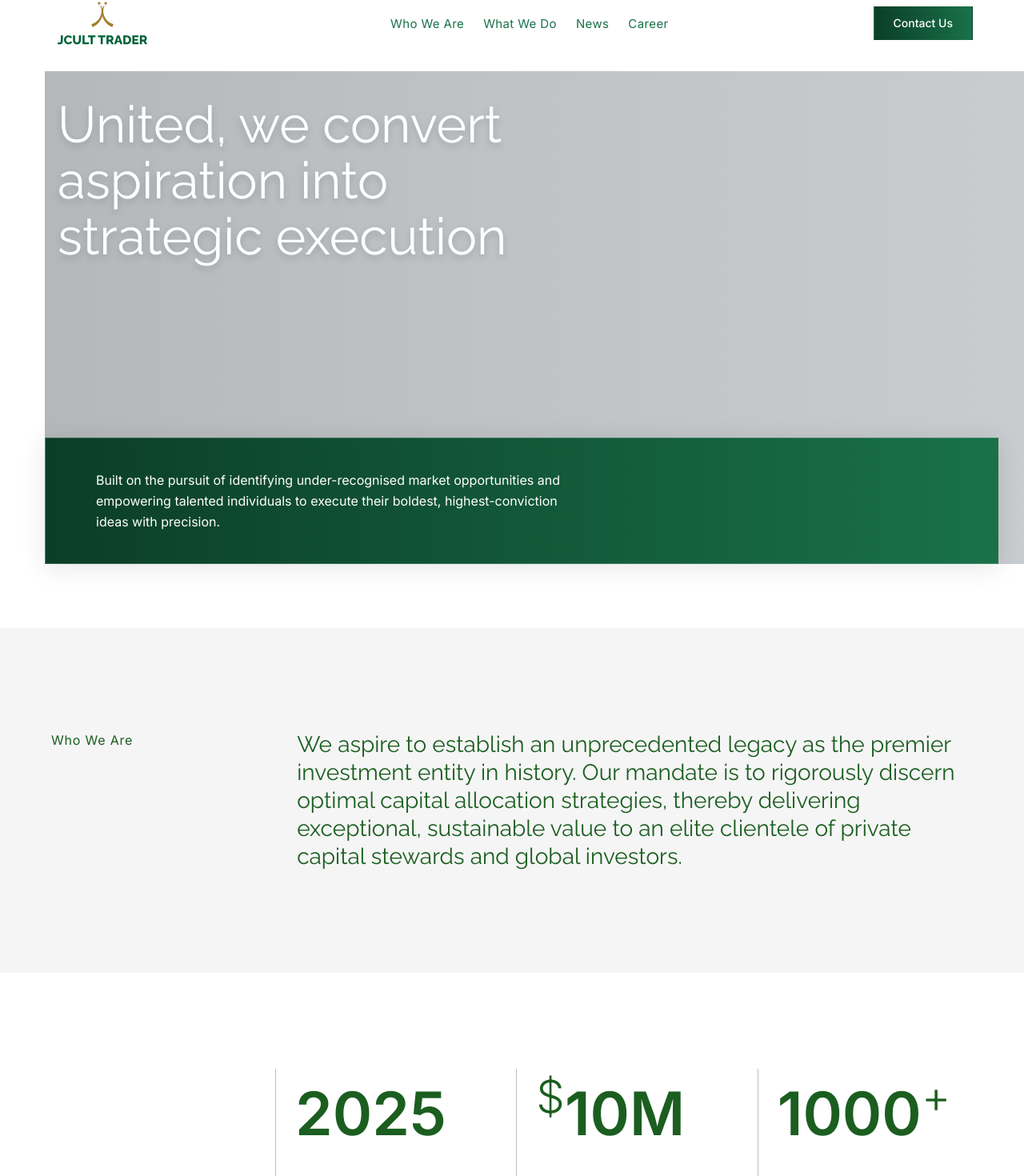
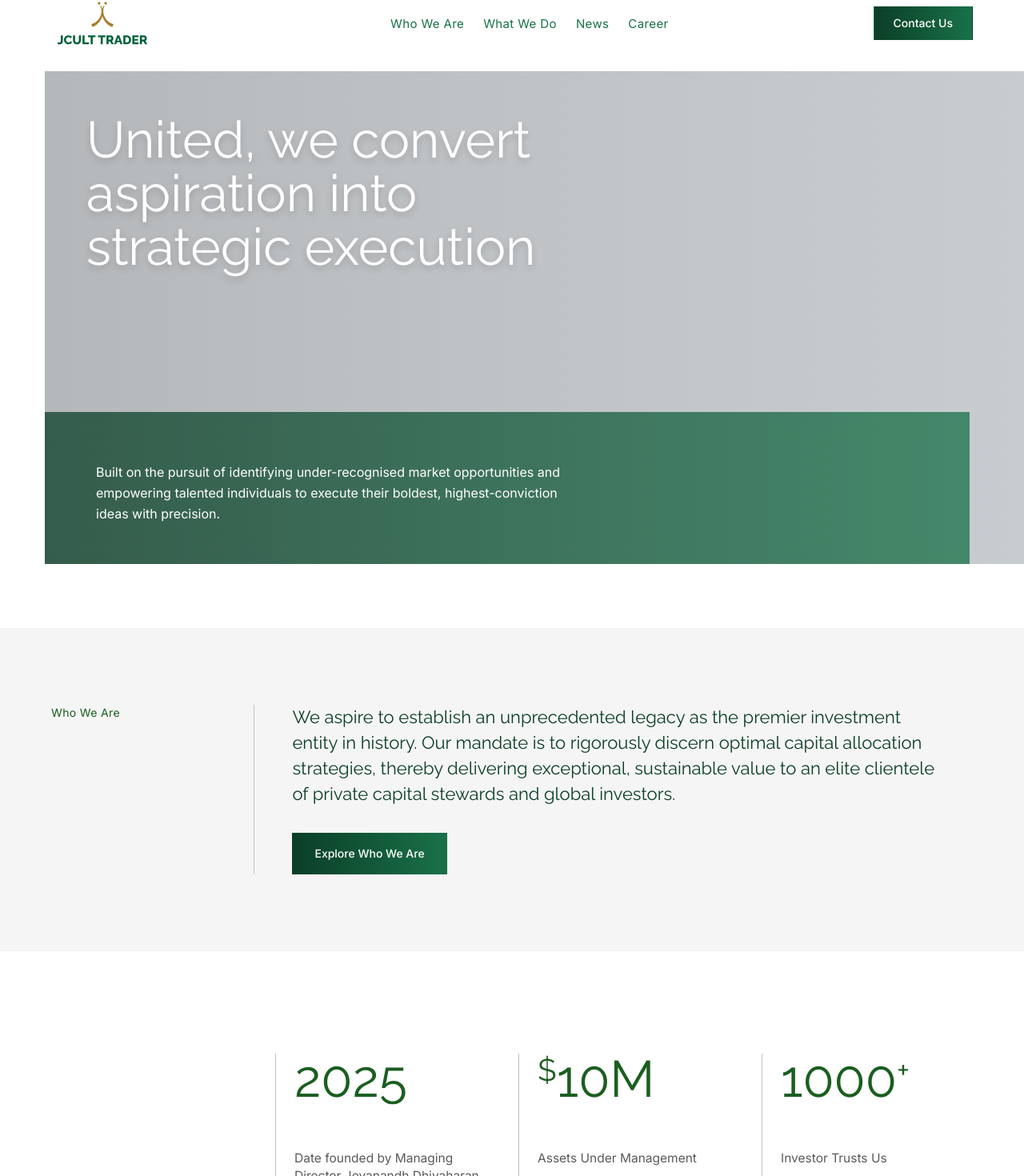
Before and after one commit to CodeWhiz-101/Jcult, a Next.js app: page / in a window 1280 px wide. Shown: the part 71-1541 px from the top of the page at 80% size. Built offline with nearby package versions, Linux system fonts and the light colour scheme.

Commit message:
chore: force vercel rebuild

```diff
--- a/src/app/page.tsx
+++ b/src/app/page.tsx
@@ -11,6 +11,7 @@ import LuxuryButton from '@/components/ui/LuxuryButton';
 import { newsArticles } from '@/data/newsData';
 import { useEffect, useRef, useState } from 'react';
 
+import Link from 'next/link';
 function AnimatedTalentSection() {
   const [isVisible, setIsVisible] = useState(false);
   const sectionRef = useRef<HTMLDivElement>(null);
@@ -33,34 +34,106 @@ function AnimatedTalentSection() {
   }, [isVisible]);
 
   return (
-    <section ref={sectionRef} className="py-12 md:py-16 lg:py-10 xl:py-24 bg-tertiary">
+    <section
+      ref={sectionRef}
+      className="py-12 md:py-16 lg:py-10 xl:py-24 bg-tertiary"
+    >
       <div className="container-responsive">
-        <div className="flex flex-col lg:flex-row items-start mb-10 mb:mb-20 lg:mb-14 xl:mb-28">
-          <div className={`flex-2 lg:mb-0 transition-all duration-1000 ${
-            isVisible ? 'opacity-100 translate-y-0' : 'opacity-0 translate-y-10'
-          }`}>
-            <h2 className="text-section-title leading-tight mb-3 md:mb-4 lg:mb-8 text-primary">Engage With Elite Talent</h2>
+        <div
+          className="
+            flex flex-col lg:flex-row items-start
+            mb-10 md:mb-20 lg:mb-14 xl:mb-28
+            gap-30 lg:gap-55   /* 👈 THIS CONTROLS GAP BETWEEN LEFT & RIGHT (increase/decrease here) */
+          "
+        >
+          {/* LEFT TITLE */}
+          <div
+            className={`flex-2 transition-all duration-1000 ${
+              isVisible ? 'opacity-100 translate-y-0' : 'opacity-0 translate-y-10'
+            }`}
+          >
+            <h2
+              className="
+                font-brand
+                text-[42px] md:text-[48px] lg:text-[54px]
+                leading-[1.1]
+              "
+            >
+              <span className="block mb-2 md:mb-3 lg:mb-4 text-[var(--brand-green-1)]">
+                Engage With
+              </span>
+              <span className="block text-[var(--brand-green-2)]">
+                Elite Talent
+              </span>
+            </h2>
           </div>
-          <div className={`flex-3 lg:pl-16 transition-all duration-1000 delay-300 ${
-            isVisible ? 'opacity-100 translate-y-0' : 'opacity-0 translate-y-10'
-          }`}>
-            <p className="text-base md:text-lg lg:text-xl font-raleway mb-4 md:mb-6 lg:mb-8 leading-relaxed text-section-content color-grey">
-              Here, the collective fuels your growth. People learn side by side, sharpening each other's
-              skills and building extraordinary careers together.
+
+          {/* RIGHT CONTENT */}
+          <div
+            className={`flex-3 transition-all duration-1000 delay-300 ${
+              isVisible ? 'opacity-100 translate-y-0' : 'opacity-0 translate-y-10'
+            }`}
+          >
+         <p
+  className="
+    text-sm md:text-base lg:text-[17px]
+    font-raleway
+    mb-6 lg:mb-8
+    leading-relaxed
+    color-grey
+    max-w-[600px]
+  "
+>
+
+
+              Here, the collective fuels your growth. People learn side by side,
+              sharpening each other's skills and building extraordinary careers together.
             </p>
-            <a href="/career"><LuxuryButton variant="primary">Explore Career Possibilities</LuxuryButton></a>
+
+            {/* EXACT BUTTON YOU REQUESTED */}
+            <div
+              className={`flex ${
+                isVisible ? 'opacity-100' : 'opacity-0'
+              }`}
+              style={{ transitionDelay: '240ms' }}
+            >
+              <Link
+                href="/career"
+                className="
+                  inline-flex items-center justify-center
+                  px-8 py-3.5 text-sm font-medium
+                  no-underline
+
+                  text-white
+                  border border-transparent
+
+                  bg-[linear-gradient(90deg,var(--brand-green-1),var(--brand-green-2))]
+                  hover:bg-none hover:bg-white
+
+                  transition-all duration-300
+
+                  hover:text-[var(--brand-green-1)]
+                  hover:border-[var(--brand-green-1)]
+                "
+              >
+                Explore Career Possibilities
+              </Link>
+            </div>
           </div>
         </div>
-        <div className={`overflow-hidden transition-all duration-1000 delay-600 ${
-          isVisible ? 'opacity-100 scale-100' : 'opacity-0 scale-95'
-        }`}>
-          <div className="bg-grey w-full h-[200px] mb:h-[400px] lg:h-[500px] xl:h-[700px]"></div>
+
+        {/* IMAGE / PLACEHOLDER */}
+        <div
+          className={`overflow-hidden transition-all duration-1000 delay-600 ${
+            isVisible ? 'opacity-100 scale-100' : 'opacity-0 scale-95'
+          }`}
+        >
+          <div className="bg-grey w-full h-[200px] md:h-[400px] lg:h-[500px] xl:h-[700px]" />
         </div>
       </div>
     </section>
   );
 }
-
 function AnimatedMeritocraticSection() {
   const [isVisible, setIsVisible] = useState(false);
   const sectionRef = useRef<HTMLDivElement>(null);
@@ -85,18 +158,51 @@ function AnimatedMeritocraticSection() {
   return (
     <section ref={sectionRef} className="pt-12 md:pt-16 lg:pt-24">
       <div className="container-responsive">
-        <div className="flex flex-col md:flex-row items-start">
-          <div className={`flex-1 mb-4 md:mb-6 lg:mb-0 transition-all duration-1000 ${
-            isVisible ? 'opacity-100 -translate-x-0' : 'opacity-0 -translate-x-10'
-          }`}>
-            <h2 className="leading-tight text-primary text-section-title">
-              The Meritocratic Code That Shapes Our Collective
+        <div
+          className="
+            flex flex-col md:flex-row items-start
+            gap-6 lg:gap-12   /* 👈 INCREASE / DECREASE LEFT–RIGHT GAP HERE */
+          "
+        >
+          {/* LEFT TITLE */}
+          <div
+            className={`flex-1 mb-4 md:mb-6 lg:mb-0 transition-all duration-1000 ${
+              isVisible ? 'opacity-100 translate-x-0' : 'opacity-0 -translate-x-10'
+            }`}
+          >
+            <h2
+              className="
+                font-brand
+                text-section-title
+                leading-[1.1]
+              "
+            >
+              <span className="block text-[var(--brand-green-1)]">
+                The Meritocratic Code
+              </span>
+
+              <span className="block text-[var(--brand-green-2)]">
+                That Shapes Our Collective
+              </span>
             </h2>
           </div>
-          <div className={`flex-1 md:pl-8 lg:pl-16 transition-all duration-1000 delay-300 ${
-            isVisible ? 'opacity-100 -translate-x-0' : 'opacity-0 -translate-x-10'
-          }`}>
-            <p className="text-base md:text-lg lg:text-xl font-raleway leading-relaxed opacity-75 text-section-content color-grey">
+
+          {/* RIGHT CONTENT */}
+          <div
+            className={`flex-1 transition-all duration-1000 delay-300 ${
+              isVisible ? 'opacity-100 translate-x-0' : 'opacity-0 -translate-x-10'
+            }`}
+          >
+            <p
+              className="
+                text-sm md:text-base lg:text-[17px]
+                font-raleway
+                leading-relaxed
+                opacity-75
+                color-grey
+                max-w-[520px]
+              "
+            >
               A culture where every perspective strengthens our purpose. From seasoned experts to
               rising talent, each member fuels the intelligence that drives our performance. United, we
               achieve what others consider out of reach.
@@ -107,6 +213,7 @@ function AnimatedMeritocraticSection() {
     </section>
   );
 }
+
 
 function AnimatedGreenSection() {
   const [isVisible, setIsVisible] = useState(false);
@@ -164,27 +271,92 @@ function AnimatedGreenSection() {
   );
 }
 
+
 function AnimatedSection() {
+  const [isVisible, setIsVisible] = useState(false);
+  const sectionRef = useRef<HTMLDivElement>(null);
+
+  useEffect(() => {
+    const observer = new IntersectionObserver(
+      ([entry]) => {
+        if (entry.isIntersecting) {
+          setIsVisible(true);
+        }
+      },
+      { threshold: 0.2 }
+    );
+
+    if (sectionRef.current) observer.observe(sectionRef.current);
+    return () => observer.disconnect();
+  }, []);
+
   return (
-    <section className="py-12 md:py-30 lg:py-34 xl:py-32 bg-tertiary">
+    <section
+      ref={sectionRef}
+      className={`
+        py-12 md:py-24 bg-tertiary
+        transition-opacity duration-1000
+        ${isVisible ? 'opacity-100' : 'opacity-0'}
+      `}
+    >
       <div className="container-responsive">
-        <div className="flex flex-col lg:flex-row items-stretch">
-          <div className="flex-1 flex flex-col items-start mb-2 md:mb-4 lg:mb-0 md:pr-8 lg:pr-12 relative">
-            <h3 className="text-section-label tracking-wider text-primary mb-3 md:mb-4 lg:mb-8">Who We Are</h3>
+        <div className="flex flex-col lg:flex-row items-start">
+
+          {/* LEFT LABEL */}
+          <div className="w-full lg:w-[22%] mb-6 lg:mb-0">
+            <h3 className="text-sm tracking-wide text-primary">
+              Who We Are
+            </h3>
           </div>
-          <div className="flex-4 pl-2 relative">
-            <div className="absolute left-0 top-0 bottom-0 w-[0.25px] bg-grey"></div>
-            <p className="text-primary text-section-para font-brand leading-tight pl-4 lg:pl-8">
+
+          {/* RIGHT CONTENT */}
+          <div className="relative w-full lg:w-[78%] pl-6 lg:pl-12">
+
+            {/* DIVIDER */}
+            <div className="absolute left-0 top-0 bottom-0 w-px bg-black/20" />
+
+            {/* PARAGRAPH */}
+            <p
+              className="
+                font-brand
+                text-[19px] md:text-[20px] lg:text-[22px]
+                leading-[1.45]
+                text-[#0B3E27]
+                max-w-[820px]
+                mb-8
+              "
+            >
               We aspire to establish an unprecedented legacy as the premier investment entity in
               history. Our mandate is to rigorously discern optimal capital allocation strategies,
               thereby delivering exceptional, sustainable value to an elite clientele of private
               capital stewards and global investors.
             </p>
+
+            {/* BUTTON */}
+            <Link
+              href="/who-we-are"
+              className="
+                inline-flex items-center justify-center
+                px-7 py-4 text-sm font-medium
+                text-white
+                bg-[linear-gradient(90deg,var(--brand-green-1),var(--brand-green-2))]
+                transition-all duration-300
+                hover:bg-none hover:bg-white
+                hover:text-[var(--brand-green-1)]
+                hover:border hover:border-[var(--brand-green-1)]
+              "
+            >
+              Explore Who We Are
+            </Link>
+
           </div>
         </div>
       </div>
     </section>
-  );}
+  );
+}
+
+
 
 
 export default function Home() {
--- a/src/components/features/Hero.tsx
+++ b/src/components/features/Hero.tsx
@@ -20,27 +20,41 @@ export default function Hero({ videoSrc, imageSrc, title, description }: HeroPro
     <section className="relative h-[480px] md:h-[530px] lg:h-[680px] xl:h-[760px] overflow-hidden">
 
       {/* Background Grey */}
+    {/* Background Grey */}
 <div
-        className="absolute top-0 left-0 w-full bg-grey ml-7 md:ml-10 lg:ml-12 xl:ml-14"
+  className="absolute top-0 left-0 w-full bg-grey ml-7 md:ml-10 lg:ml-12 xl:ml-14 overflow-hidden"
   style={{ height: '680px' }}
-      />
+>
+
+</div>
 
       {/* Title */}
-      <div className="absolute top-10 md:top-12 lg:top-20 xl:top-24 left-0 right-0 z-20">
-        <div className="container-responsive">
+     {/* TITLE — CITADEL-LOCKED POSITION */}
+<div
+  className="
+    absolute
+    top-[68px] md:top-[76px] lg:top-[108px] xl:top-[116px]
+    left-0 z-20
+    ml-20 md:ml-23 lg:ml-25 xl:ml-27
+    max-w-[300px] md:max-w-[480px] lg:max-w-[580px]
+  "
+>
   <h1
     className={`
-              text-white max-w-[340px] md:max-w-[500px] lg:max-w-[600px]
-              text-hero-title leading-[1.1] md:leading-snug lg:leading-[70px]
-              font-brand pl-2 drop-shadow-lg
-              transition-all duration-1000
-              ${loaded ? 'opacity-100 translate-x-0' : 'opacity-0 -translate-x-20'}
+      text-white
+      font-brand
+      text-hero-title
+      leading-[1.08] md:leading-[1.1] lg:leading-[1.05]
+      drop-shadow-lg
+      transition-all duration-[1000ms]
+      ease-[cubic-bezier(.22,.61,.36,1)]
+      ${loaded ? 'opacity-100 translate-x-0' : 'opacity-0 -translate-x-16'}
     `}
   >
     {title}
   </h1>
 </div>
-      </div>
+
 
       {/* Green / Gradient Text Box */}
     <div
@@ -49,43 +63,55 @@ export default function Hero({ videoSrc, imageSrc, title, description }: HeroPro
     bottom-6 md:bottom-10 lg:bottom-14 xl:bottom-20
     left-0 right-0 z-10
     ml-7 md:ml-10 lg:ml-12 xl:ml-14
-          mr-4 md:mr-8
+    mr-9 md:mr-13 lg:mr-17   /* ✅ reduced right breathing */
+  "
+>
+  <div
+    className="
+      relative
+      pt-16 md:pt-18 lg:pt-20  /* ✅ height increased from TOP */
+      pb-4 md:pb-6 lg:pb-8
+      overflow-hidden
     "
   >
     <div
       className={`
-            relative py-4 md:py-6 lg:py-10
-            transition-all duration-1000 delay-500
-            ${loaded ? 'opacity-100 translate-x-0' : 'opacity-0 -translate-x-20'}
+        absolute inset-0 origin-left
+        transition-transform duration-[900ms]
+        ease-[cubic-bezier(.22,.61,.36,1)]
+        ${loaded ? 'scale-x-100' : 'scale-x-0'}
       `}
-        >
-          {/* ✅ ONLY CHANGE: Gradient Background */}
-          <div
-            className="absolute inset-0"
       style={{
         background: 'var(--brand-green-gradient)',
-              boxShadow: '0 4px 30px rgba(0, 0, 0, 0.1)',
-              backdropFilter: 'blur(12px)',
-              WebkitBackdropFilter: 'blur(12px)',
-              border: '1px solid rgba(255, 255, 255, 0.18)',
+        opacity: 0.75,
+        backdropFilter: 'blur(14px)',
+        WebkitBackdropFilter: 'blur(14px)',
+        boxShadow: '0 20px 40px rgba(0,0,0,0.15)',
       }}
     />
 
-          {/* Text */}
-          <div className="container-responsive relative z-10">
+    <div className="container-responsive relative z-10 h-full flex items-center">
   <p
     className={`
-                text-white lg:max-w-[600px]
-                text-hero-subtitle leading-relaxed
-                transition-opacity duration-1000 delay-1000
+      text-white
+      max-w-[620px]
+      text-hero-subtitle
+      leading-relaxed
+      translate-y-[-18px]   /* 👈 OPTICAL CENTERING (KEY FIX) */
+      transition-opacity duration-700
+      delay-[900ms]
       ${loaded ? 'opacity-100' : 'opacity-0'}
     `}
   >
     {description}
   </p>
 </div>
+
+
   </div>
 </div>
+
+
 
     </section>
   );
--- a/src/components/features/Stats.tsx
+++ b/src/components/features/Stats.tsx
@@ -25,51 +25,80 @@ export default function Stats({ stats, title, className = "" }: StatsProps) {
           setIsVisible(true);
         }
       },
-      { threshold: 0.2 }
+      { threshold: 0.25 }
     );
 
-    if (sectionRef.current) {
-      observer.observe(sectionRef.current);
-    }
-
+    if (sectionRef.current) observer.observe(sectionRef.current);
     return () => observer.disconnect();
   }, [isVisible]);
 
   return (
     <section
       ref={sectionRef}
-      className={`py-6 md:py-8 lg:py-28 xl:py-30 mb-6 md:mb-8 ${className}`}
+      className={`py-16 md:py-24 lg:py-32 ${className}`}
     >
       <div className="container-responsive">
+
+        {/* TITLE */}
         {title && (
-          <div className="flex flex-col md:flex-row mb-6 md:mb-8 lg:mb-16">
-            <div className="flex-1 mb-4 md:mb-6 lg:mb-0">
-              <h2 className="text-[46px] md:text-[66px] lg:text-[75px] text-primary">
+          <div className="overflow-hidden mb-16 md:mb-20">
+            <h2
+              className={`
+                font-brand
+                text-[42px] md:text-[60px] lg:text-[72px]
+                leading-[1.1]
+                text-primary
+                transition-[clip-path]
+                duration-[900ms]
+                ease-[cubic-bezier(.22,.61,.36,1)]
+                ${isVisible
+                  ? '[clip-path:inset(0%_0_0%_0)]'
+                  : '[clip-path:inset(100%_0_0%_0)]'}
+              `}
+            >
               {title}
             </h2>
           </div>
-          </div>
         )}
 
-        <div className="lg:ml-52 xl:ml-70 grid grid-cols-1 md:grid-cols-2 lg:grid-cols-3 gap-4 md:gap-6 lg:gap-8">
+        {/* STATS GRID */}
+<div className="ml-6 md:ml-10 lg:ml-70 grid grid-cols-1 md:grid-cols-2 lg:grid-cols-3 gap-8 lg:gap-10">
+
           {stats.map((stat, index) => (
+<div key={index} className="relative pl-6">
+
+              {/* VERTICAL DIVIDER — grows bottom → top */}
+             <span
+  className={`
+    absolute left-0 top-0 w-px bg-black/25
+    transition-[height]
+    duration-[700ms]
+    ease-[cubic-bezier(.22,.61,.36,1)]
+    ${isVisible ? 'h-[190px] md:h-[210px]' : 'h-0'}
+  `}
+  style={{ transitionDelay: `${200 + index * 200}ms` }}
+/>
+
+              {/* NUMBER — masked reveal */}
+              <div className="overflow-hidden">
                 <div
-              key={index}
-              className="stat-item relative pl-6 border-l"
-style={{ borderColor: 'rgba(0,0,0,0.25)' }}
-
-            >
-              <div
-                className={`text-stats-number text-primary mb-4 md:mb-5 lg:mb-10 font-extrabold transition-all duration-1000 ${
-                  isVisible
-                    ? 'opacity-100 translate-x-0'
-                    : 'opacity-0 -translate-x-full'
-                }`}
-                style={{ transitionDelay: `${500 + index * 200}ms` }}
+                  className={`
+                    font-brand
+text-[50px] md:text-[58px] lg:text-[64px]
+                    leading-none
+                    text-primary
+                    transition-[clip-path]
+                    duration-[900ms]
+                    ease-[cubic-bezier(.22,.61,.36,1)]
+                    ${isVisible
+                      ? '[clip-path:inset(0%_0_0%_0)]'
+                      : '[clip-path:inset(100%_0_0%_0)]'}
+                  `}
+                  style={{ transitionDelay: `${400 + index * 200}ms` }}
                 >
                   {stat.number.split('').map((char, i) =>
                     char === '$' || char === '+' || char === '%' ? (
-                    <sup key={i} className="font-thin">
+                      <sup key={i} className="text-[0.6em] font-normal">
                         {char}
                       </sup>
                     ) : (
@@ -77,28 +106,50 @@ style={{ borderColor: 'rgba(0,0,0,0.25)' }}
                     )
                   )}
                 </div>
+              </div>
 
+              {/* DESCRIPTION — spacing + editorial line height */}
+<div className="overflow-hidden mt-10 lg:mt-14">
                 <p
-                className={`text-stats-desc mb-1 transition-all duration-1000 color-grey ${
-                  isVisible
-                    ? 'opacity-100 translate-x-0'
-                    : 'opacity-0 -translate-x-full'
-                }`}
-                style={{ transitionDelay: `${700 + index * 200}ms` }}
+                  className={`
+                    text-[15px] md:text-[15.5px]
+                    leading-[1.45]
+                    text-black/65
+                    transition-[clip-path]
+                    duration-[800ms]
+                    ease-[cubic-bezier(.22,.61,.36,1)]
+                    ${isVisible
+                      ? '[clip-path:inset(0%_0_0%_0)]'
+                      : '[clip-path:inset(100%_0_0%_0)]'}
+                  `}
+                  style={{ transitionDelay: `${600 + index * 200}ms` }}
                 >
                   {stat.description}
                 </p>
+              </div>
 
+              {/* SUBTITLE — slightly lighter & tighter */}
+              {stat.subtitle && (
+                <div className="overflow-hidden mt-3">
                   <p
-                className={`text-base lg:text-lg transition-all duration-1000 color-grey ${
-                  isVisible
-                    ? 'opacity-100 translate-x-0'
-                    : 'opacity-0 -translate-x-full'
-                }`}
-                style={{ transitionDelay: `${900 + index * 200}ms` }}
+                    className={`
+                      text-[14px]
+                      leading-[1.4]
+                      text-black/55
+                      transition-[clip-path]
+                      duration-[800ms]
+                      ease-[cubic-bezier(.22,.61,.36,1)]
+                      ${isVisible
+                        ? '[clip-path:inset(0%_0_0%_0)]'
+                        : '[clip-path:inset(100%_0_0%_0)]'}
+                    `}
+                    style={{ transitionDelay: `${800 + index * 200}ms` }}
                   >
                     {stat.subtitle}
                   </p>
+                </div>
+              )}
+
             </div>
           ))}
         </div>
```
Also changed, not shown: src/components/features/NewsSection.tsx (+100 -18 lines), 1 other file (tests, documents, lock files or other folders). Lines whose indentation alone changed are shown as unchanged.
